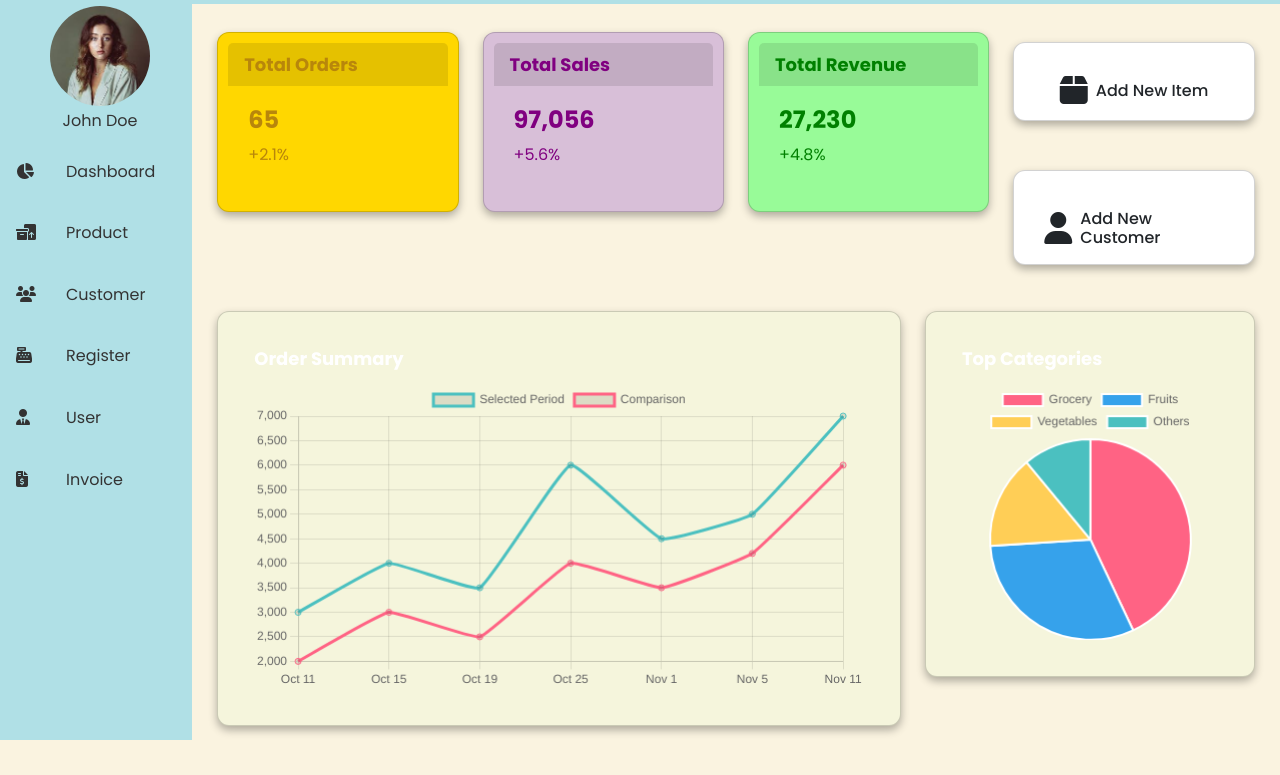
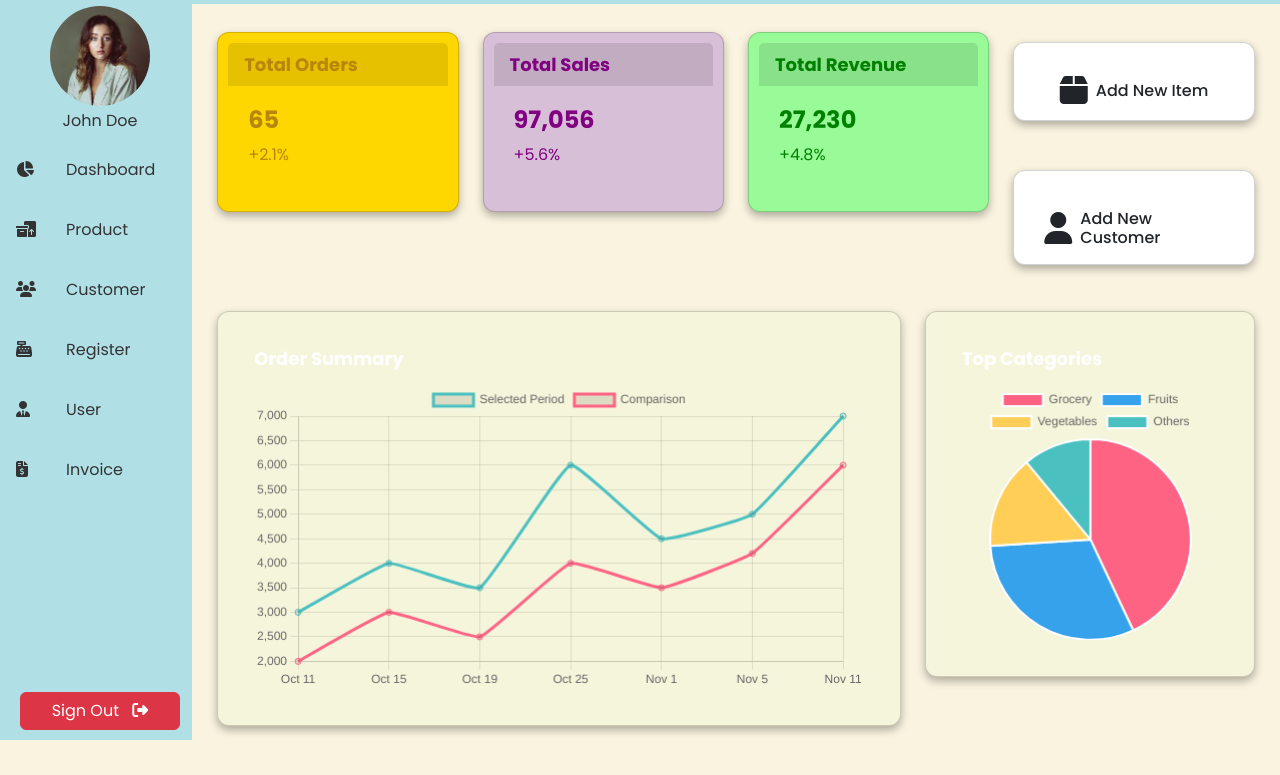
Before and after one commit to Warushika-Wijayarathna/Sugar-Crumbs, a plain HTML site: page src/index.html in a window 1280 px wide. Both pictures are taken after typing "Sample", "Sample123" into the empty fields and a click on the button "Sign In". Shown: the part 60-835 px from the top of the page. Drawn offline with nearby package versions, Linux system fonts and the light colour scheme.

Commit message:
added sign out

```diff
--- a/src/assets/scripts/script.js
+++ b/src/assets/scripts/script.js
@@ -657,6 +657,8 @@ var pieChart = new Chart(ctxPie, {
 
 document.addEventListener('DOMContentLoaded', function() {
     const signInBtn = document.getElementById('signInBtn');
+    const signOutBtn = document.getElementById('signOutBtn');
+
     signInBtn.addEventListener('click', function(event) {
         event.preventDefault(); // Prevent form submission
 
@@ -668,4 +670,16 @@ document.addEventListener('DOMContentLoaded', function() {
         // Optionally, hide the login page
         document.querySelector('.login-page').style.display = 'none';
     });
+
+    signOutBtn.addEventListener('click', function(event) {
+        event.preventDefault(); // Prevent default action
+
+        // Hide header, aside, and main content
+        document.getElementById('header').style.display = 'none';
+        document.getElementById('aside').style.display = 'none';
+        document.getElementById('main-content').style.display = 'none';
+
+        // Show the login page
+        document.querySelector('.login-page').style.display = 'flex';
+    });
 });
--- a/src/assets/styles/style.css
+++ b/src/assets/styles/style.css
@@ -2,7 +2,8 @@
 /*Poppins*/
 @import url('https://fonts.googleapis.com/css2?family=Poppins:wght@300;400;500;600;700&display=swap');
 
-body {
+body
+{
     margin: 0;
     padding: 0;
     box-sizing: border-box;
@@ -11,7 +12,8 @@ body {
     background: #FAF3E0 ;
 }
 
-.header {
+.header
+{
     position: fixed; /* Fix header at the top */
     top: 0;
     left: 0;
@@ -20,7 +22,8 @@ body {
     z-index: 1000; /* Ensure header is above other content */
 }
 
-.aside {
+.aside
+{
     position: fixed; /* Fix aside navigation */
     top: 26px; /* Height of the header */
     left: 0;
@@ -31,7 +34,8 @@ body {
     z-index: 999; /* Ensure aside is below the header */
 }
 
-.main-content {
+.main-content
+{
     margin-left: 15%; /* Leave space for the aside */
     margin-top: 46px; /* Leave space for the header */
     padding: 20px; /* Padding for main content */
@@ -46,6 +50,26 @@ body {
 .aside-navigation {
     background: #B0E0E6; /* Aside navigation background */
     min-width: 200px; /* Minimum width for aside navigation */
+    display: flex;
+    flex-direction: column;
+    height: 100%;
+    place-items: center;
+}
+
+.aside-navigation .card
+{
+    flex-grow: 1;
+}
+
+#sign-out-btn
+{
+    width: 80%;
+    margin-bottom: 5%;
+    font-family: 'Poppins', sans-serif;
+}
+
+#sign-out-btn span{
+    margin-left: 10%;
 }
 
 .aside-navigation div
--- a/src/index.html
+++ b/src/index.html
@@ -102,6 +102,9 @@
                         <a class="nav-link" href="#" id="invoiceBtn"><i class="fa-solid fa-file-invoice-dollar" style="width: 50px"></i></span>Invoice</a>
                     </li>
                 </ul>
+            </div>
+            <div id="sign-out-btn">
+                <button type="button" class="btn btn-danger w-100 mt-3" id="signOutBtn">Sign Out<span><i class="fa-solid fa-right-from-bracket"></i></span></button>
             </div>
         </div>
     </div>
```
